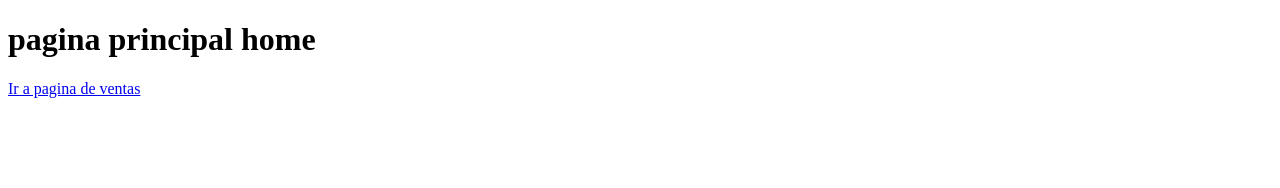
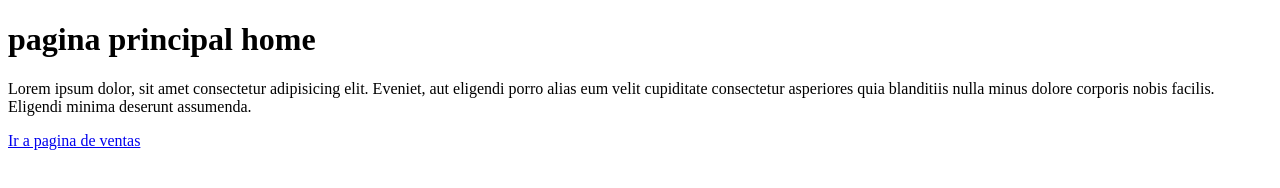
Before and after one commit to dyangochamorro/practicahtml, a plain HTML site: page index.html in a window 1280 px wide. Drawn offline with Linux system fonts and the light colour scheme.

Commit message:
se agrego loremipsum en ventas

```diff
--- a/index.html
+++ b/index.html
@@ -8,6 +8,7 @@
 </head>
 <body>
     <h1>pagina principal home</h1>
+    <p>Lorem ipsum dolor, sit amet consectetur adipisicing elit. Eveniet, aut eligendi porro alias eum velit cupiditate consectetur asperiores quia blanditiis nulla minus dolore corporis nobis facilis. Eligendi minima deserunt assumenda.</p>
     <a href="ventas.html">Ir a pagina de ventas</a>
 </body>
 </html>
```
